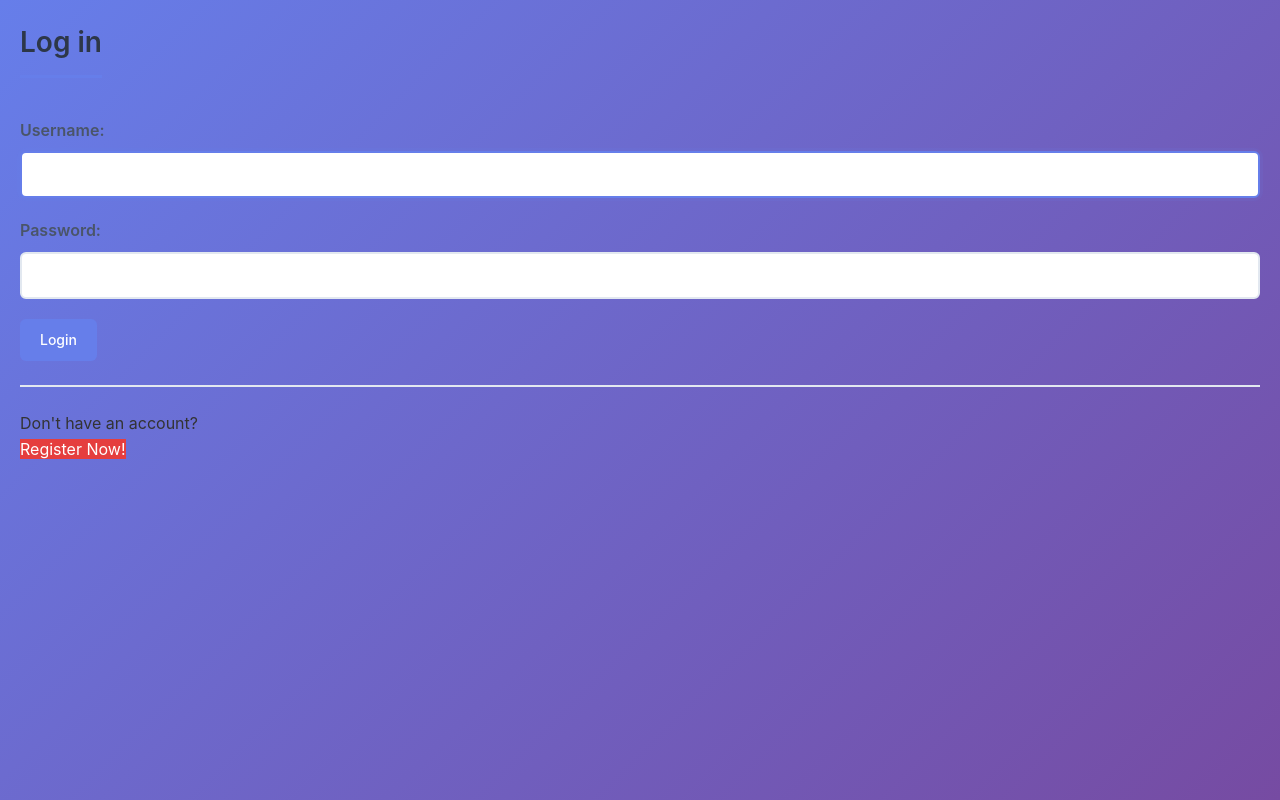
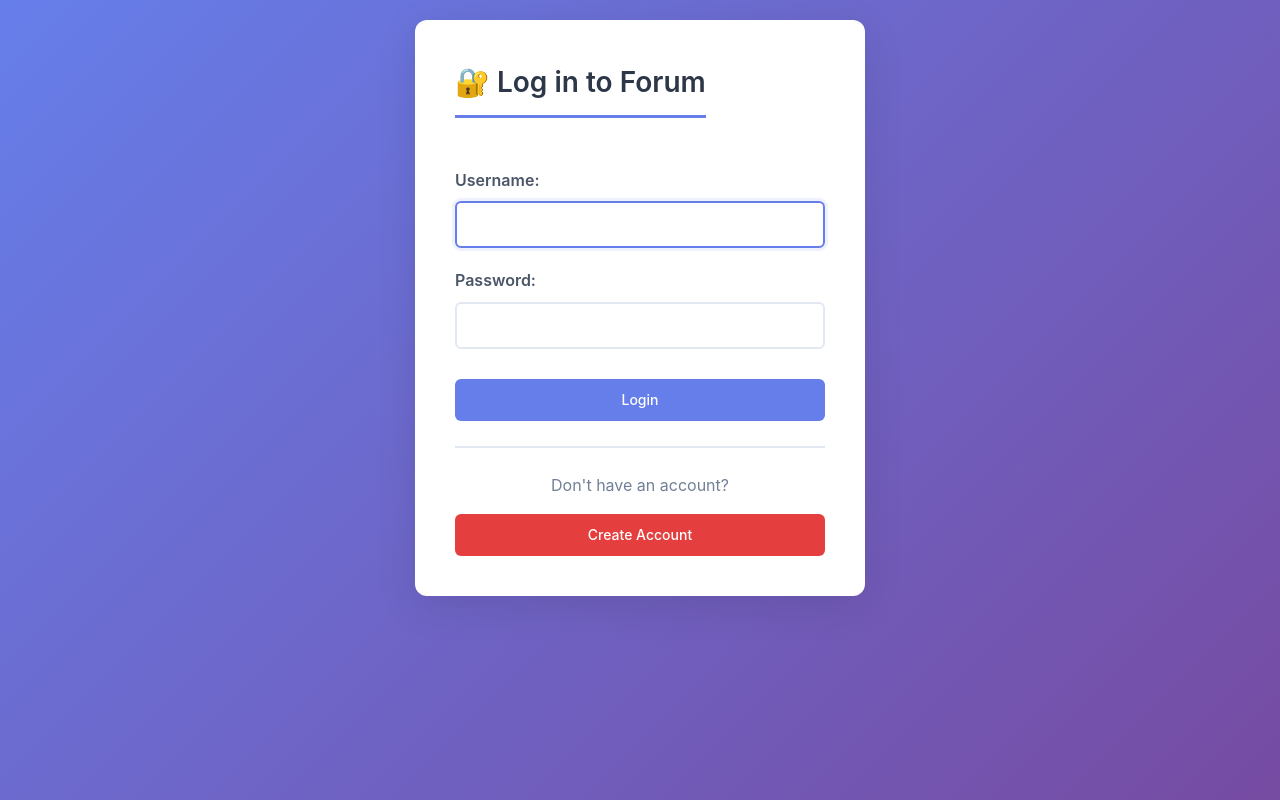
Before and after one commit to mikalaytsepl/discussion-forum-webapp, a Django app: page /accounts/login/ in a window 1280 px wide. Run offline with Django 5.2, Linux system fonts and the light colour scheme.

Commit message:
Fix login page

```diff
--- a/forum_proj/forum_app/templates/registration/login.html
+++ b/forum_proj/forum_app/templates/registration/login.html
@@ -1,7 +1,21 @@
 {% load static %}
+<!DOCTYPE html>
+<html lang="en">
+<head>
+    <meta charset="UTF-8">
+    <meta name="viewport" content="width=device-width, initial-scale=1.0">
+    <title>Login - Forum App</title>
     <link rel="stylesheet" type="text/css" href="{% static 'forum_app/styles.css' %}">
+</head>
+<body>
+    <div class="container auth-container">
+        <h2>🔐 Log in to Forum</h2>
 
-<h2>Log in</h2>
+        {% if form.errors %}
+        <ul class="errorlist">
+            <li>Invalid username or password. Please try again.</li>
+        </ul>
+        {% endif %}
 
         <form method="post" action="{% url 'login' %}">
             {% csrf_token %}
@@ -10,13 +24,15 @@
                 <input type="hidden" name="next" value="{{ next }}">
             {% endif %}
 
-  <button type="submit" class="btn-create">Login</button>
+            <button type="submit" class="btn btn-create" style="width: 100%; margin-top: 10px;">Login</button>
         </form>
 
-<hr style="margin:1.5rem 0;">
-
-<p>Don't have an account?</p>
-
-<a href="{% url 'signup' %}" class="btn-logout">
-  Register Now!
+        <div class="auth-links">
+            <p style="color: #718096; margin-bottom: 15px;">Don't have an account?</p>
+            <a href="{% url 'signup' %}" class="btn btn-logout" style="width: 100%;">
+                Create Account
             </a>
+        </div>
+    </div>
+</body>
+</html>
```
Lines whose indentation alone changed are shown as unchanged.
